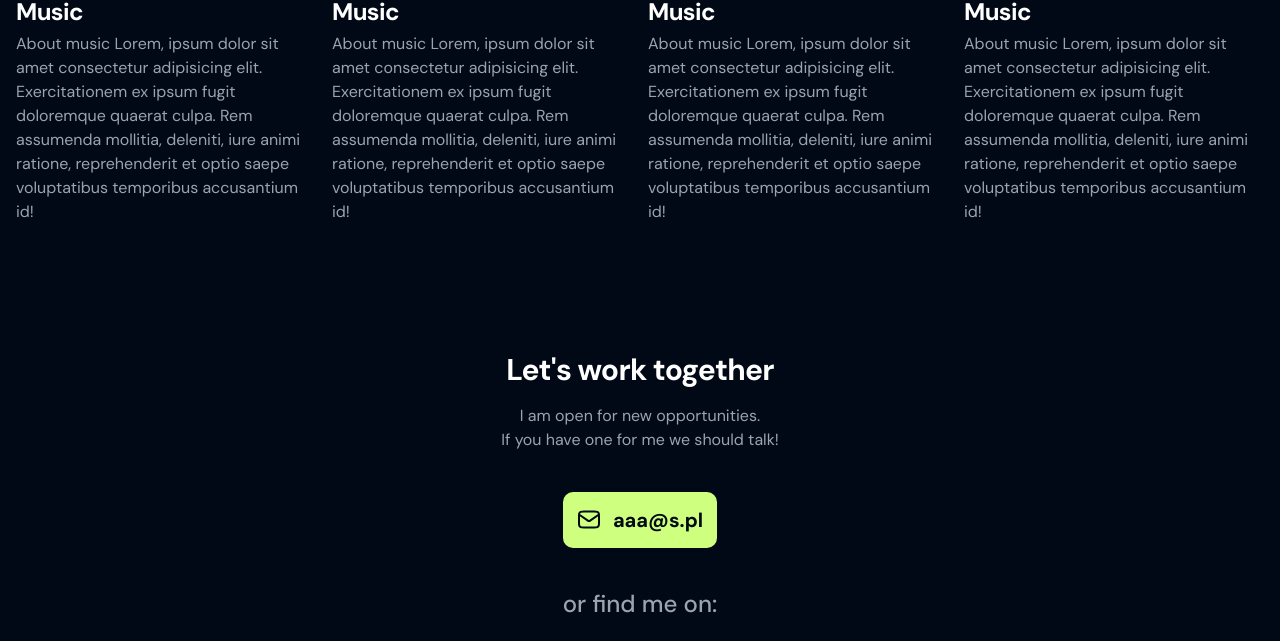
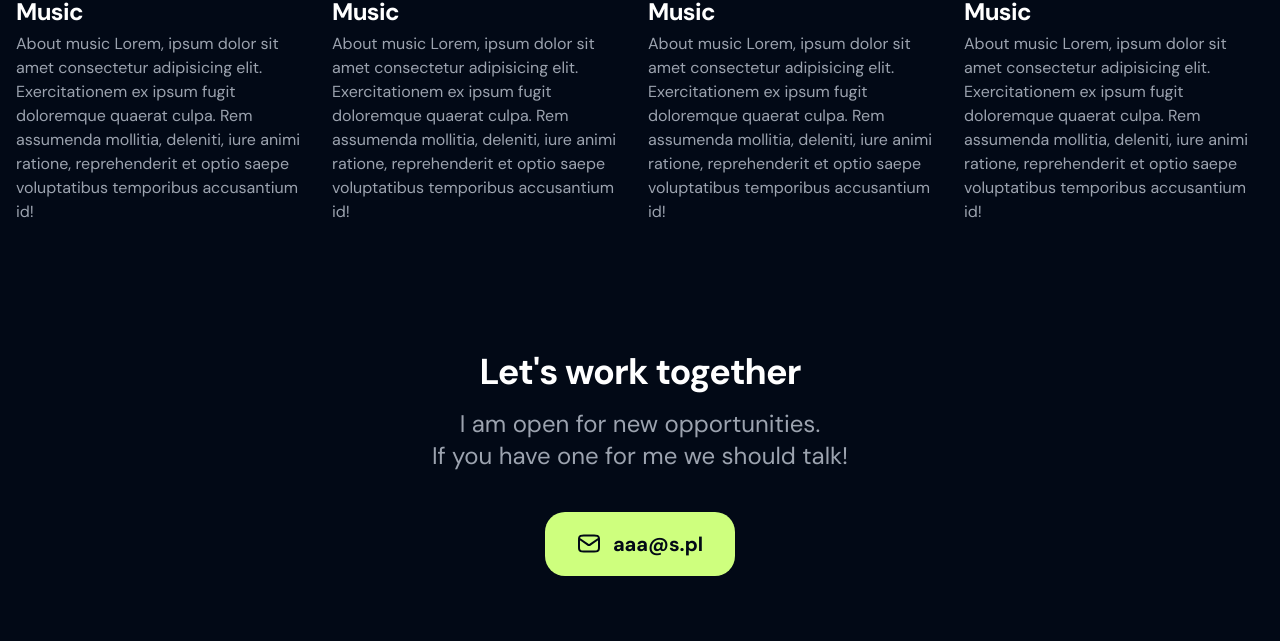
Before and after one commit to MC777/portfolio, a website built with Parcel: page src/index.html in a window 1280 px wide. Shown: the part 3951-4592 px from the top of the page. Built offline with nearby package versions, Linux system fonts and the light colour scheme.

Commit message:
add desktop styles for conntact section

```diff
--- a/src/index.html
+++ b/src/index.html
@@ -348,7 +348,9 @@
           mollitia, deleniti, iure animi ratione, reprehenderit et optio saepe
           voluptatibus temporibus accusantium id!
         </p>
-        <div class="grid gap-16 md:gap-8 lg:gap-4 md:grid-cols-2 lg:grid-cols-4">
+        <div
+          class="grid gap-16 md:gap-8 lg:gap-4 md:grid-cols-2 lg:grid-cols-4"
+        >
           <article>
             <img src="images/music.png" class="mb-6 w-full" alt="" />
             <h3 class="text-2xl font-bold tracking-tight mb-1">Music</h3>
@@ -392,18 +394,18 @@
         </div>
       </section>
       <section
-        class="text-center max-w-wtf mx-auto mb-16 flex flex-col items-center"
+        class="text-center max-w-wtf mx-auto mb-16 md:mb-32 flex flex-col items-center"
         id="contact"
       >
-        <h2 class="text-3xl font-bold tracking-tight mb-4">
+        <h2 class="text-3xl md:text-4xl font-bold tracking-tight mb-4">
           Let's work together
         </h2>
-        <p class="text-center text-gray-400 mb-10">
+        <p class="text-center text-gray-400 mb-10 text-lg md:text-2xl">
           I am open for new opportunities.<br />If you have one for me we should
           talk!
         </p>
         <a
-          class="text-bg bg-accent mb-10 flex gap-3 font-bold text-xl py-3.5 px-3.5 items-center rounded-wtf flex-wrap justify-center"
+          class="text-bg bg-accent mb-10 md:mb-20 flex gap-3 font-bold text-xl leading-9 py-3.5 px-3.5 md:px-8 items-center rounded-wtfxl flex-wrap justify-center"
           href="mailto:aaa@s.pl"
           ><img src="images/mail.svg" />aaa@s.pl</a
         >
```
